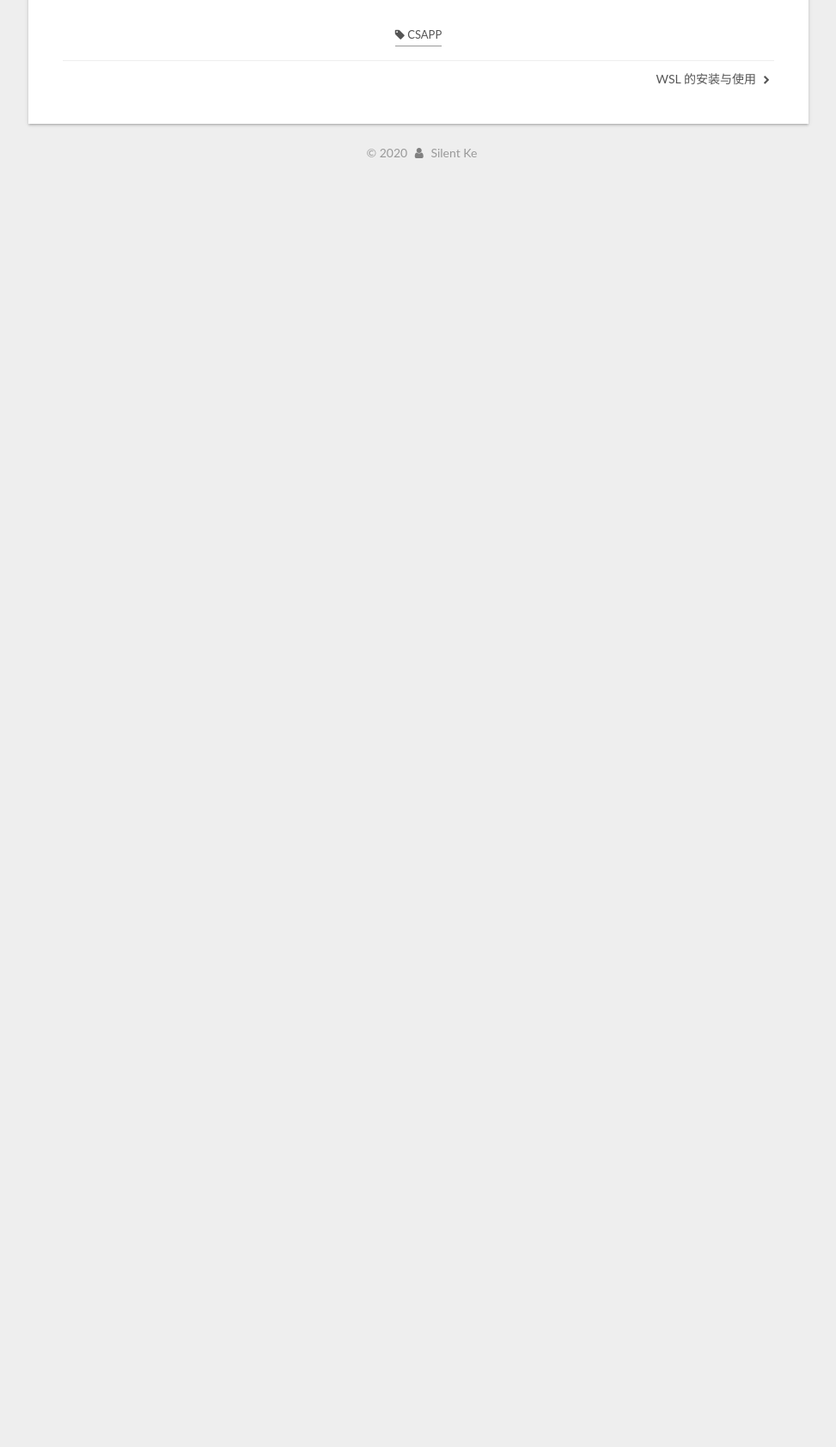
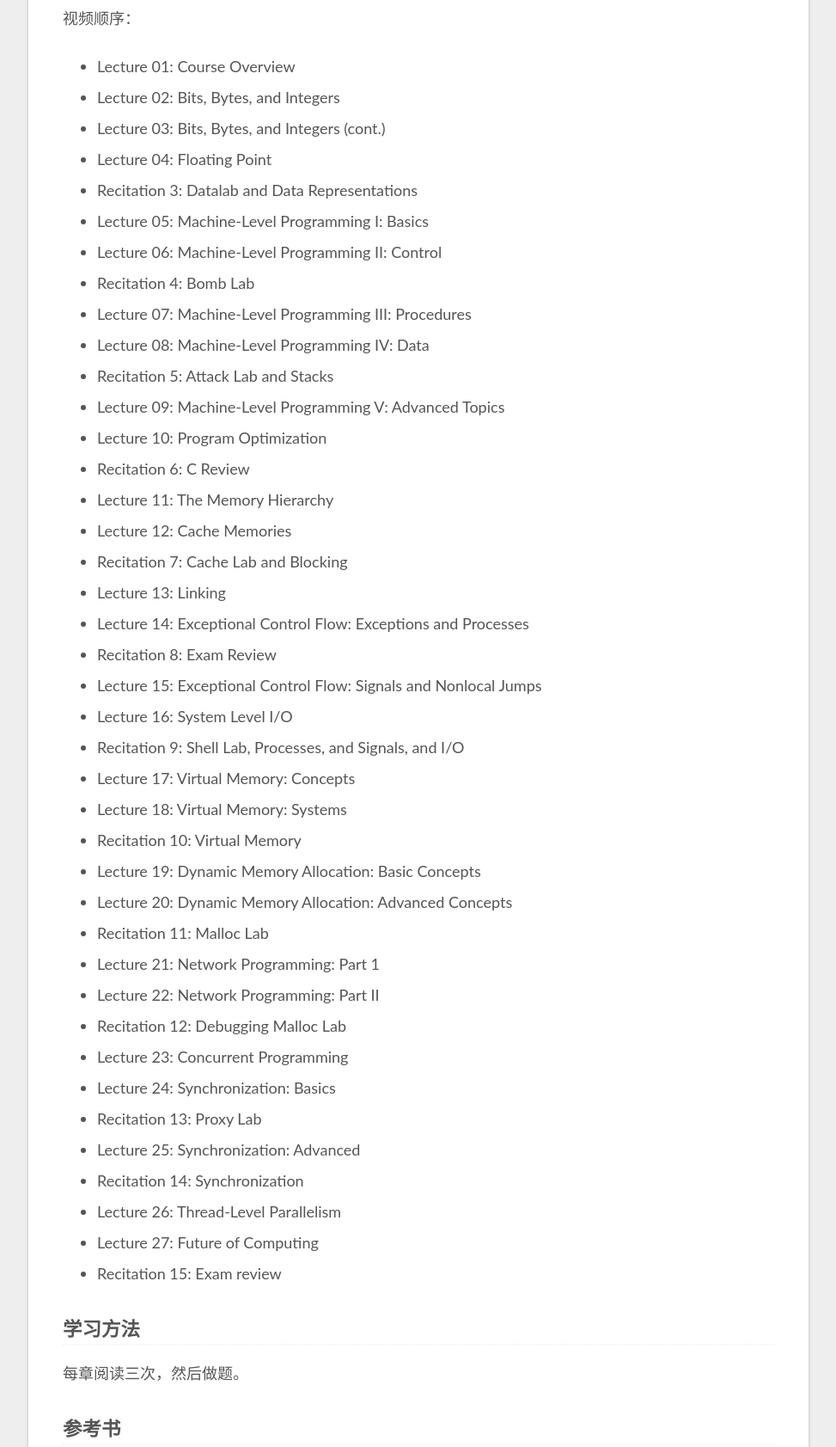
Before and after one commit to silenke/silenke.github.io, a plain HTML site: page 2020/02/08/learn-csapp-3e/index.html in a window 1280 px wide. Shown: the part 645-2328 px from the top of the page at 86% size, without its empty margins (279-1252 px from the left). Before the commit the page ends 857 px from the top, so only its background shows below. Drawn offline with Linux system fonts and the light colour scheme.

Commit message:
Site updated: 2020-02-10 09:54:10

```diff
--- a/2020/02/08/learn-csapp-3e/index.html
+++ b/2020/02/08/learn-csapp-3e/index.html
@@ -45,15 +45,15 @@
   };
 </script>
 
-  <meta name="description" content="本文是 CSAPP:3e 的学习笔记。">
+  <meta name="description" content="本文是 CS:APP3e 的学习笔记。">
 <meta property="og:type" content="article">
-<meta property="og:title" content="CSAPP:3e 学习笔记">
+<meta property="og:title" content="CS:APP3e 学习笔记">
 <meta property="og:url" content="http://yoursite.com/2020/02/08/learn-csapp-3e/index.html">
 <meta property="og:site_name" content="小妖什么">
-<meta property="og:description" content="本文是 CSAPP:3e 的学习笔记。">
+<meta property="og:description" content="本文是 CS:APP3e 的学习笔记。">
 <meta property="og:locale" content="zh_CN">
 <meta property="article:published_time" content="2020-02-08T13:39:43.000Z">
-<meta property="article:modified_time" content="2020-02-08T14:37:06.227Z">
+<meta property="article:modified_time" content="2020-02-10T01:44:18.917Z">
 <meta property="article:author" content="Silent Ke">
 <meta property="article:tag" content="CSAPP">
 <meta name="twitter:card" content="summary">
@@ -72,7 +72,7 @@
   };
 </script>
 
-  <title>CSAPP:3e 学习笔记 | 小妖什么</title>
+  <title>CS:APP3e 学习笔记 | 小妖什么</title>
 
 
 
@@ -205,7 +205,7 @@
     </span>
       <header class="post-header">
         <h1 class="post-title" itemprop="name headline">
-          CSAPP:3e 学习笔记
+          CS:APP3e 学习笔记
         </h1>
 
         <div class="post-meta">
@@ -215,9 +215,15 @@
               </span>
               <span class="post-meta-item-text">发表于</span>
 
-
-              <time title="创建时间：2020-02-08 21:39:43 / 修改时间：22:37:06" itemprop="dateCreated datePublished" datetime="2020-02-08T21:39:43+08:00">2020-02-08</time>
+              <time title="创建时间：2020-02-08 21:39:43" itemprop="dateCreated datePublished" datetime="2020-02-08T21:39:43+08:00">2020-02-08</time>
             </span>
+              <span class="post-meta-item">
+                <span class="post-meta-item-icon">
+                  <i class="fa fa-calendar-check-o"></i>
+                </span>
+                <span class="post-meta-item-text">更新于</span>
+                <time title="修改时间：2020-02-10 09:44:18" itemprop="dateModified" datetime="2020-02-10T09:44:18+08:00">2020-02-10</time>
+              </span>
             <span class="post-meta-item">
               <span class="post-meta-item-icon">
                 <i class="fa fa-folder-o"></i>
@@ -241,13 +247,60 @@
     <div class="post-body" itemprop="articleBody">
 
 
-        <p>本文是 CSAPP:3e 的学习笔记。</p>
+        <p>本文是 CS:APP3e 的学习笔记。</p>
 <a id="more"></a>
 
 <hr>
 <h2 id="准备"><a href="#准备" class="headerlink" title="准备"></a>准备</h2><h3 id="搭建环境"><a href="#搭建环境" class="headerlink" title="搭建环境"></a>搭建环境</h3><p>本书基于 Linux 系统，如果计算机是 Windows 系统，建议 <a href="../install-wsl/">安装 WSL</a> 。</p>
 <h3 id="配套课程"><a href="#配套课程" class="headerlink" title="配套课程"></a>配套课程</h3><p>本书是 <a href="https://scs.hosted.panopto.com/Panopto/Pages/Sessions/List.aspx#folderID=%22b96d90ae-9871-4fae-91e2-b1627b43e25e%22&sortColumn=1&sortAscending=true" target="_blank" rel="noopener">CMU 15-213</a> 的教材，该课程目前只有 2015 年的视频。</p>
 <p><a href="https://www.bilibili.com/video/av31289365" target="_blank" rel="noopener">B站</a> 的视频有中文字幕，不过不全，可以从 <a href="https://www.youtube.com/watch?v=4CpHpFu_KYM&list=PL4YtNpAhVHFJVlaD203_8JkUOUT8RYUhY" target="_blank" rel="noopener">油管</a> 下载缺少的视频，然后手动添加 <a href="https://github.com/EugeneLiu/translationCSAPP" target="_blank" rel="noopener">字幕</a>。</p>
+<p>视频顺序：</p>
+<ul>
+<li>Lecture 01: Course Overview</li>
+<li>Lecture 02: Bits, Bytes, and Integers</li>
+<li>Lecture 03: Bits, Bytes, and Integers (cont.)</li>
+<li>Lecture 04: Floating Point</li>
+<li>Recitation 3: Datalab and Data Representations</li>
+<li>Lecture 05: Machine-Level Programming I: Basics</li>
+<li>Lecture 06: Machine-Level Programming II: Control</li>
+<li>Recitation 4: Bomb Lab</li>
+<li>Lecture 07: Machine-Level Programming III: Procedures</li>
+<li>Lecture 08: Machine-Level Programming IV: Data</li>
+<li>Recitation 5: Attack Lab and Stacks</li>
+<li>Lecture 09: Machine-Level Programming V: Advanced Topics</li>
+<li>Lecture 10: Program Optimization</li>
+<li>Recitation 6: C Review</li>
+<li>Lecture 11: The Memory Hierarchy</li>
+<li>Lecture 12: Cache Memories</li>
+<li>Recitation 7: Cache Lab and Blocking</li>
+<li>Lecture 13: Linking</li>
+<li>Lecture 14: Exceptional Control Flow: Exceptions and Processes</li>
+<li>Recitation 8: Exam Review</li>
+<li>Lecture 15: Exceptional Control Flow: Signals and Nonlocal Jumps</li>
+<li>Lecture 16: System Level I/O</li>
+<li>Recitation 9: Shell Lab, Processes, and Signals, and I/O</li>
+<li>Lecture 17: Virtual Memory: Concepts</li>
+<li>Lecture 18: Virtual Memory: Systems</li>
+<li>Recitation 10: Virtual Memory</li>
+<li>Lecture 19: Dynamic Memory Allocation: Basic Concepts</li>
+<li>Lecture 20: Dynamic Memory Allocation: Advanced Concepts</li>
+<li>Recitation 11: Malloc Lab</li>
+<li>Lecture 21: Network Programming: Part 1</li>
+<li>Lecture 22: Network Programming: Part II</li>
+<li>Recitation 12: Debugging Malloc Lab</li>
+<li>Lecture 23: Concurrent Programming</li>
+<li>Lecture 24: Synchronization: Basics</li>
+<li>Recitation 13: Proxy Lab</li>
+<li>Lecture 25: Synchronization: Advanced</li>
+<li>Recitation 14: Synchronization</li>
+<li>Lecture 26: Thread-Level Parallelism</li>
+<li>Lecture 27: Future of Computing</li>
+<li>Recitation 15: Exam review</li>
+</ul>
+<h3 id="学习方法"><a href="#学习方法" class="headerlink" title="学习方法"></a>学习方法</h3><p>每章阅读三次，然后做题。</p>
+<h3 id="参考书"><a href="#参考书" class="headerlink" title="参考书"></a>参考书</h3><ul>
+<li>The C Programming Language</li>
+</ul>
 
     </div>
 
@@ -308,7 +361,7 @@
 
       <!--noindex-->
       <div class="post-toc-wrap sidebar-panel">
-          <div class="post-toc motion-element"><ol class="nav"><li class="nav-item nav-level-2"><a class="nav-link" href="#准备"><span class="nav-number">1.</span> <span class="nav-text">准备</span></a><ol class="nav-child"><li class="nav-item nav-level-3"><a class="nav-link" href="#搭建环境"><span class="nav-number">1.1.</span> <span class="nav-text">搭建环境</span></a></li><li class="nav-item nav-level-3"><a class="nav-link" href="#配套课程"><span class="nav-number">1.2.</span> <span class="nav-text">配套课程</span></a></li></ol></li></ol></div>
+          <div class="post-toc motion-element"><ol class="nav"><li class="nav-item nav-level-2"><a class="nav-link" href="#准备"><span class="nav-number">1.</span> <span class="nav-text">准备</span></a><ol class="nav-child"><li class="nav-item nav-level-3"><a class="nav-link" href="#搭建环境"><span class="nav-number">1.1.</span> <span class="nav-text">搭建环境</span></a></li><li class="nav-item nav-level-3"><a class="nav-link" href="#配套课程"><span class="nav-number">1.2.</span> <span class="nav-text">配套课程</span></a></li><li class="nav-item nav-level-3"><a class="nav-link" href="#学习方法"><span class="nav-number">1.3.</span> <span class="nav-text">学习方法</span></a></li><li class="nav-item nav-level-3"><a class="nav-link" href="#参考书"><span class="nav-number">1.4.</span> <span class="nav-text">参考书</span></a></li></ol></li></ol></div>
       </div>
       <!--/noindex-->
 
--- a/css/main.css
+++ b/css/main.css
@@ -1168,7 +1168,7 @@ pre .javascript .function {
 }
 .links-of-author a::before,
 .links-of-author span.exturl::before {
-  background: #d103a6;
+  background: #a6fff4;
   border-radius: 50%;
   content: ' ';
   display: inline-block;
```
Also changed, not shown: 2020/02/08/install-wsl/index.html (+2 -2 lines), archives/2020/02/index.html (+1 -1 lines), archives/2020/index.html (+1 -1 lines), archives/index.html (+1 -1 lines), categories/学习笔记/index.html (+1 -1 lines), index.html (+10 -4 lines), search.xml (+49 -2 lines), tags/CSAPP/index.html (+1 -1 lines).
